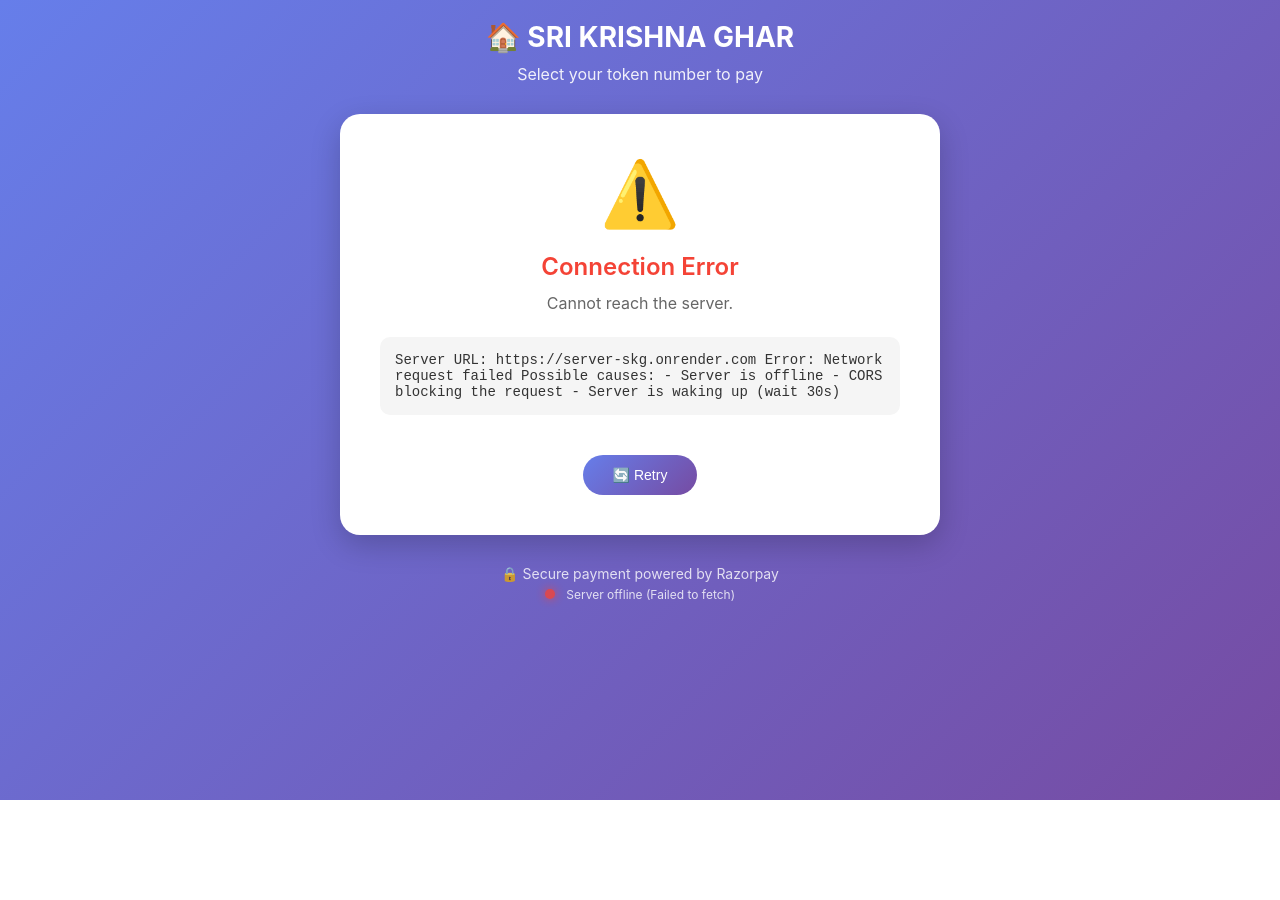
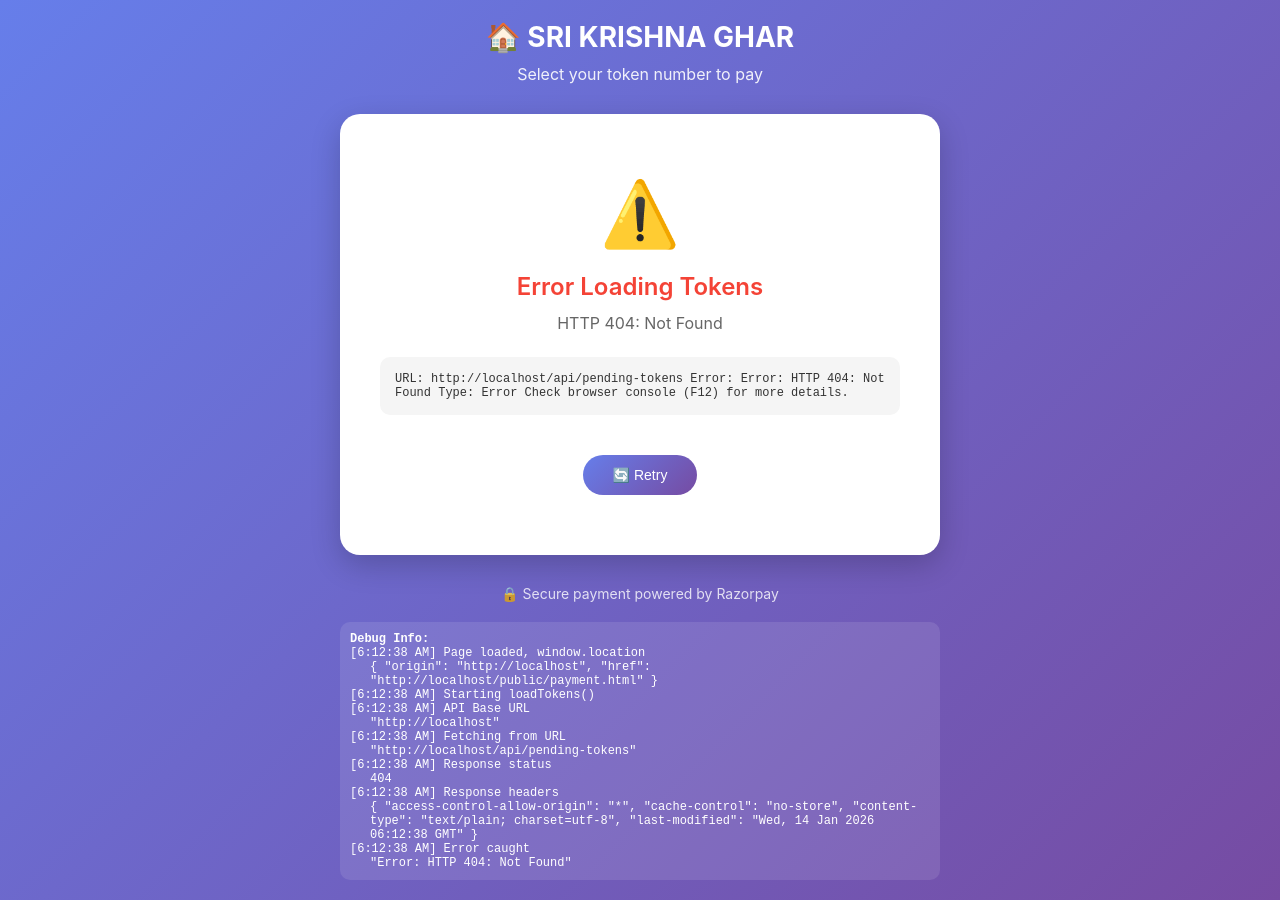
Before and after one commit to debugcat-hub/Server_SKG, a website: page public/payment.html in a window 1280 px wide. Before the commit the page ends 800 px from the top, so only its background shows below. Drawn offline with Linux system fonts and the light colour scheme; no server answers.

Commit message:
Update payment.html

```diff
--- a/public/payment.html
+++ b/public/payment.html
@@ -2,7 +2,7 @@
 <html lang="en">
 <head>
     <meta charset="UTF-8">
-    <meta name="viewport"="width=device-width, initial-scale=1.0">
+    <meta name="viewport" content="width=device-width, initial-scale=1.0">
     <title>SRI KRISHNA GHAR - Payment</title>
     <script src="https://checkout.razorpay.com/v1/checkout.js"></script>
     <style>
@@ -88,18 +88,10 @@
             font-weight: 600;
         }
 
-        .empty-state {
+        .empty-state, .error-state {
             background: white;
             border-radius: 20px;
             padding: 60px 40px;
-            text-align: center;
-            box-shadow: 0 10px 30px rgba(0,0,0,0.2);
-        }
-
-        .error-state {
-            background: white;
-            border-radius: 20px;
-            padding: 40px;
             text-align: center;
             box-shadow: 0 10px 30px rgba(0,0,0,0.2);
         }
@@ -109,11 +101,15 @@
             margin-bottom: 20px;
         }
 
-        .empty-title {
+        .empty-title, .error-title {
             font-size: 24px;
             color: #333;
             margin-bottom: 10px;
             font-weight: 600;
+        }
+
+        .error-title {
+            color: #f44336;
         }
 
         .empty-text {
@@ -122,24 +118,18 @@
             line-height: 1.6;
         }
 
-        .error-title {
-            font-size: 24px;
-            color: #f44336;
-            margin-bottom: 10px;
-            font-weight: 600;
-        }
-
         .error-details {
             background: #f5f5f5;
             padding: 15px;
             border-radius: 10px;
             margin: 20px 0;
             font-family: monospace;
-            font-size: 14px;
+            font-size: 12px;
             text-align: left;
             color: #333;
             max-height: 200px;
             overflow-y: auto;
+            word-wrap: break-word;
         }
 
         .loading {
@@ -258,22 +248,14 @@
             opacity: 0.8;
         }
 
-        .status-indicator {
-            display: inline-block;
-            width: 10px;
-            height: 10px;
-            border-radius: 50%;
-            margin-right: 8px;
-        }
-
-        .status-online {
-            background: #4caf50;
-            box-shadow: 0 0 10px #4caf50;
-        }
-
-        .status-offline {
-            background: #f44336;
-            box-shadow: 0 0 10px #f44336;
+        .debug-info {
+            background: rgba(255,255,255,0.1);
+            color: white;
+            padding: 10px;
+            border-radius: 10px;
+            margin-top: 20px;
+            font-size: 12px;
+            font-family: monospace;
         }
     </style>
 </head>
@@ -287,7 +269,6 @@
     <div id="loadingState" class="loading">
         <div class="spinner"></div>
         <div>Loading pending tokens...</div>
-        <div style="margin-top: 10px; font-size: 12px; opacity: 0.8;" id="loadingStatus"></div>
     </div>
 
     <div id="tokenGrid" class="token-grid" style="display: none;"></div>
@@ -304,10 +285,8 @@
 
     <div id="errorState" class="error-state" style="display: none;">
         <div class="empty-icon">⚠️</div>
-        <div class="error-title">Connection Error</div>
-        <div class="empty-text" id="errorMessage">
-            Unable to connect to the server.
-        </div>
+        <div class="error-title">Error Loading Tokens</div>
+        <div class="empty-text" id="errorMessage"></div>
         <div class="error-details" id="errorDetails"></div>
         <button class="refresh-btn" onclick="loadTokens()">🔄 Retry</button>
     </div>
@@ -328,41 +307,34 @@
     </div>
 
     <div class="footer">
-        🔒 Secure payment powered by Razorpay<br>
-        <span id="serverStatus" style="font-size: 12px; margin-top: 5px; display: inline-block;">
-            <span class="status-indicator status-offline"></span>
-            Checking server...
-        </span>
+        🔒 Secure payment powered by Razorpay
+    </div>
+
+    <!-- Debug info - remove in production -->
+    <div class="debug-info" id="debugInfo" style="display: none;">
+        <div><strong>Debug Info:</strong></div>
+        <div id="debugContent"></div>
     </div>
 </div>
 
 <script>
-    const API_BASE = 'https://server-skg.onrender.com';
+    // Use relative URLs since we're on the same domain
+    const API_BASE = window.location.origin;
 
-    async function checkServerHealth() {
-        try {
-            const controller = new AbortController();
-            const timeoutId = setTimeout(() => controller.abort(), 10000);
+    // Enable debug mode (set to false in production)
+    const DEBUG = true;
 
-            const response = await fetch(`${API_BASE}/health`, {
-                signal: controller.signal
-            });
-            clearTimeout(timeoutId);
-
-            if (response.ok) {
-                document.getElementById('serverStatus').innerHTML = `
-                    <span class="status-indicator status-online"></span>
-                    Server online
-                `;
-                return true;
+    function debugLog(message, data) {
+        if (DEBUG) {
+            console.log(`[DEBUG] ${message}`, data || '');
+            const debugInfo = document.getElementById('debugInfo');
+            const debugContent = document.getElementById('debugContent');
+            debugInfo.style.display = 'block';
+            const timestamp = new Date().toLocaleTimeString();
+            debugContent.innerHTML += `<div>[${timestamp}] ${message}</div>`;
+            if (data) {
+                debugContent.innerHTML += `<div style="padding-left: 20px;">${JSON.stringify(data, null, 2)}</div>`;
             }
-            return false;
-        } catch (error) {
-            document.getElementById('serverStatus').innerHTML = `
-                <span class="status-indicator status-offline"></span>
-                Server offline (${error.message})
-            `;
-            return false;
         }
     }
 
@@ -371,7 +343,9 @@
         const tokenGrid = document.getElementById('tokenGrid');
         const emptyState = document.getElementById('emptyState');
         const errorState = document.getElementById('errorState');
-        const loadingStatus = document.getElementById('loadingStatus');
+
+        debugLog('Starting loadTokens()');
+        debugLog('API Base URL', API_BASE);
 
         // Hide all states
         loadingState.style.display = 'block';
@@ -379,32 +353,39 @@
         emptyState.style.display = 'none';
         errorState.style.display = 'none';
 
-        loadingStatus.textContent = 'Connecting to server...';
+        try {
+            const url = `${API_BASE}/api/pending-tokens`;
+            debugLog('Fetching from URL', url);
 
-        try {
-            // Add timeout to fetch
-            const controller = new AbortController();
-            const timeoutId = setTimeout(() => controller.abort(), 15000); // 15 second timeout
-
-            loadingStatus.textContent = 'Fetching pending tokens...';
-
-            const response = await fetch(`${API_BASE}/api/pending-tokens`, {
-                signal: controller.signal,
+            const response = await fetch(url, {
+                method: 'GET',
                 headers: {
                     'Accept': 'application/json'
-                }
+                },
+                cache: 'no-cache'
             });
 
-            clearTimeout(timeoutId);
+            debugLog('Response status', response.status);
+            debugLog('Response headers', Object.fromEntries(response.headers.entries()));
 
             if (!response.ok) {
-                throw new Error(`Server returned ${response.status}: ${response.statusText}`);
+                throw new Error(`HTTP ${response.status}: ${response.statusText}`);
+            }
+
+            const contentType = response.headers.get('content-type');
+            if (!contentType || !contentType.includes('application/json')) {
+                const text = await response.text();
+                debugLog('Non-JSON response received', text.substring(0, 200));
+                throw new Error('Server returned non-JSON response');
             }
 
             const data = await response.json();
+            debugLog('Received data', data);
+
             loadingState.style.display = 'none';
 
-            if (data.tokens && data.tokens.length > 0) {
+            if (data.tokens && Array.isArray(data.tokens) && data.tokens.length > 0) {
+                debugLog('Displaying tokens', data.tokens.length);
                 tokenGrid.style.display = 'grid';
                 tokenGrid.innerHTML = '';
 
@@ -420,62 +401,54 @@
 
                     tokenGrid.appendChild(card);
                 });
-
-                await checkServerHealth();
             } else {
+                debugLog('No tokens found');
                 emptyState.style.display = 'block';
-                await checkServerHealth();
             }
 
         } catch (error) {
+            debugLog('Error caught', error.toString());
             console.error('Error loading tokens:', error);
+
             loadingState.style.display = 'none';
             errorState.style.display = 'block';
 
-            let errorMsg = 'Unable to connect to the server.';
-            let errorDetail = '';
-
-            if (error.name === 'AbortError') {
-                errorMsg = 'Server is taking too long to respond.';
-                errorDetail = 'The server might be sleeping (Render free tier). Please wait 30 seconds and try again.';
-            } else if (error.message.includes('Failed to fetch')) {
-                errorMsg = 'Cannot reach the server.';
-                errorDetail = `Server URL: ${API_BASE}\nError: Network request failed\n\nPossible causes:\n- Server is offline\n- CORS blocking the request\n- Server is waking up (wait 30s)`;
-            } else {
-                errorMsg = error.message;
-                errorDetail = `Full error: ${error.toString()}\nServer: ${API_BASE}`;
-            }
-
-            document.getElementById('errorMessage').textContent = errorMsg;
-            document.getElementById('errorDetails').textContent = errorDetail;
-
-            await checkServerHealth();
+            document.getElementById('errorMessage').textContent = error.message;
+            document.getElementById('errorDetails').textContent =
+                `URL: ${API_BASE}/api/pending-tokens\n` +
+                `Error: ${error.toString()}\n` +
+                `Type: ${error.name}\n\n` +
+                `Check browser console (F12) for more details.`;
         }
     }
 
     async function initiatePayment(tokenNumber, amount) {
+        debugLog('Initiating payment', { tokenNumber, amount });
+
         try {
-            const controller = new AbortController();
-            const timeoutId = setTimeout(() => controller.abort(), 15000);
+            const url = `${API_BASE}/api/create-order`;
+            debugLog('Creating order at', url);
 
-            const response = await fetch(`${API_BASE}/api/create-order`, {
+            const response = await fetch(url, {
                 method: 'POST',
                 headers: {
                     'Content-Type': 'application/json',
                     'Accept': 'application/json'
                 },
-                body: JSON.stringify({ token_number: tokenNumber }),
-                signal: controller.signal
+                body: JSON.stringify({ token_number: tokenNumber })
             });
 
-            clearTimeout(timeoutId);
+            debugLog('Order response status', response.status);
 
             const orderData = await response.json();
+            debugLog('Order data received', orderData);
 
             if (!response.ok) {
                 alert(orderData.error || orderData.message || 'Failed to create order');
                 return;
             }
+
+            debugLog('Opening Razorpay checkout');
 
             const options = {
                 key: orderData.key,
@@ -485,6 +458,7 @@
                 description: `Token #${tokenNumber}`,
                 order_id: orderData.order_id,
                 handler: function (response) {
+                    debugLog('Payment success', response);
                     showSuccess(tokenNumber);
                 },
                 theme: {
@@ -492,7 +466,7 @@
                 },
                 modal: {
                     ondismiss: function() {
-                        console.log('Payment cancelled by user');
+                        debugLog('Payment cancelled by user');
                     }
                 }
             };
@@ -501,12 +475,9 @@
             razorpay.open();
 
         } catch (error) {
+            debugLog('Payment error', error.toString());
             console.error('Payment error:', error);
-            if (error.name === 'AbortError') {
-                alert('Server timeout. Please try again in a moment.');
-            } else {
-                alert('Failed to initiate payment. Please try again.');
-            }
+            alert('Failed to initiate payment: ' + error.message);
         }
     }
 
@@ -518,19 +489,23 @@
         document.getElementById('successMessage').style.display = 'block';
     }
 
-    // Check server health on load
-    window.onload = async () => {
-        await checkServerHealth();
-        await loadTokens();
+    // Load tokens on page load
+    window.onload = () => {
+        debugLog('Page loaded, window.location', {
+            origin: window.location.origin,
+            href: window.location.href
+        });
+        loadTokens();
     };
 
-    // Auto refresh every 15 seconds (instead of 10)
+    // Auto refresh every 10 seconds
     setInterval(() => {
         if (document.getElementById('successMessage').style.display === 'none' &&
             document.getElementById('errorState').style.display === 'none') {
+            debugLog('Auto-refreshing tokens');
             loadTokens();
         }
-    }, 15000);
+    }, 10000);
 </script>
 </body>
 </html>
```
